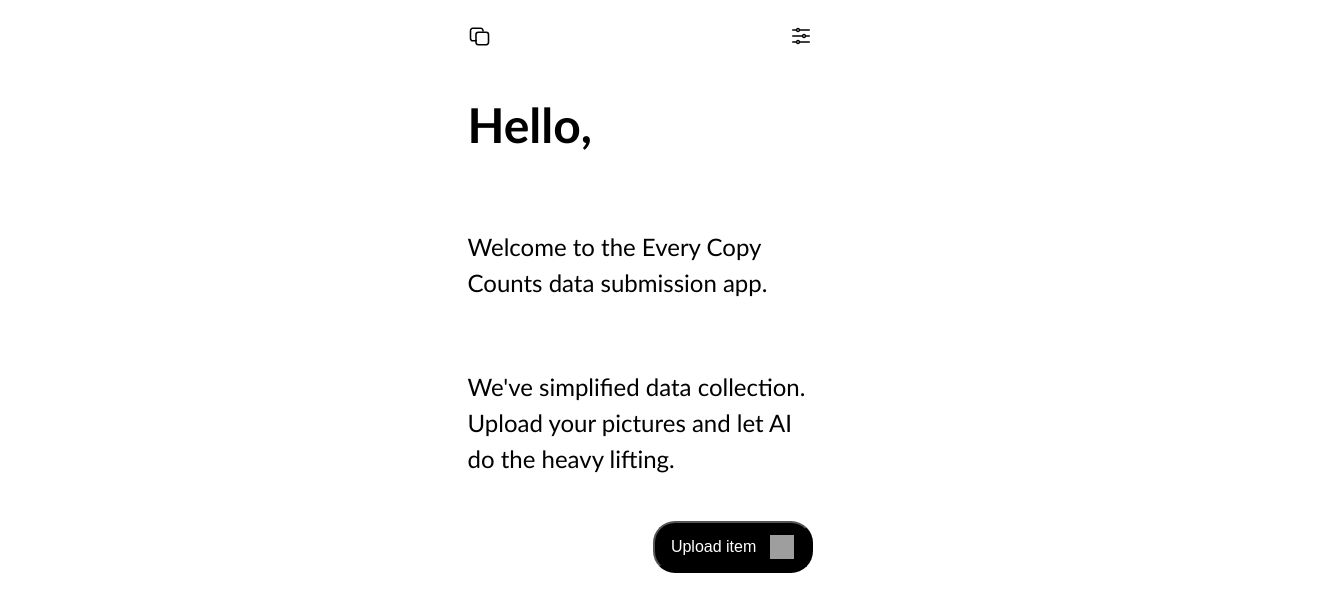
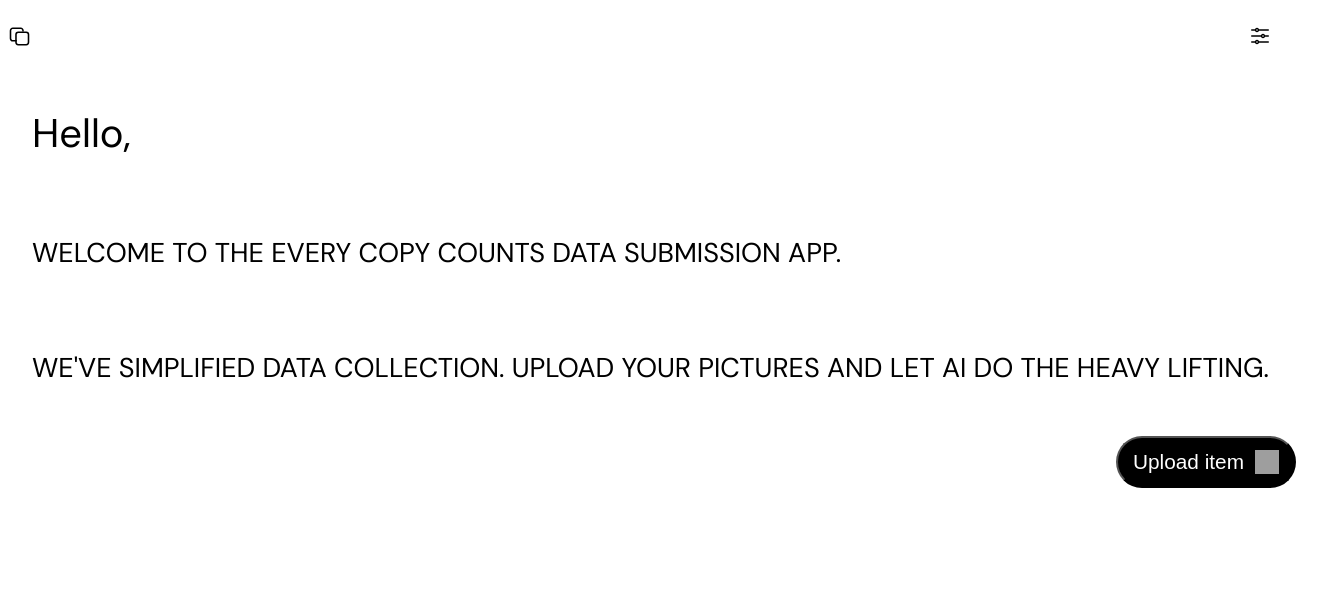
Before and after one commit to CheckersRT/ecc-data-submission-app, a Next.js app: page / in a window 1280 px wide. Shown: the top 612 px of the page, 1320 px wide, since content can reach past the window. Built offline with nearby package versions, Linux system fonts and the light colour scheme; grey boxes are pictures that could not be loaded.

Commit message:
trying to fix layout body html mismatch

```diff
--- /dev/null
+++ b/components/Layout/Layout.js
@@ -0,0 +1,23 @@
+import styled from "styled-components";
+import Image from "next/image";
+
+export default function Layout({ children }) {
+  return (
+    <>
+    <Header>
+      <Image alt="icon" src="/icon.svg" width={24} height={24} />
+      <Image alt="icon" src="/settingsIcon.svg" width={24} height={24} />
+    </Header>
+      <main>{children}</main>
+    </>
+  );
+}
+
+const Header = styled.div`
+    margin: auto;
+  height: 56px;
+  width: 100%;
+  display: flex;
+  justify-content: space-between;
+  align-items: center;
+`;
--- a/pages/_app.js
+++ b/pages/_app.js
@@ -1,11 +1,21 @@
-import { SWRConfig } from 'swr';
+import { SWRConfig } from "swr";
+import { DM_Sans } from "next/font/google";
+import Layout from "../components/Layout/Layout";
+
+const dm_Sans = DM_Sans({ subsets: ["latin"] });
 
 export default function MyApp({ Component, pageProps }) {
   return (
     <SWRConfig
       value={{ fetcher: (url) => fetch(url).then((res) => res.json()) }}
     >
-      <Component {...pageProps} />
+      <style jsx global>{`
+        html {
+          font-family: ${dm_Sans.style.fontFamily};
+        }
+      `}</style>
+      <Layout/>
+        <Component {...pageProps} />
     </SWRConfig>
   );
 }
--- a/pages/index.js
+++ b/pages/index.js
@@ -2,6 +2,9 @@ import Head from "next/head";
 import Link from "next/link";
 import styled from "styled-components";
 import Image from "next/image";
+import { DM_Sans } from "next/font/google";
+
+const dm_Sans = DM_Sans({ subsets: ["latin"] });
 
 export default function Home() {
   return (
@@ -10,11 +13,6 @@ export default function Home() {
         <title>Every Copy Counts</title>
         <link rel="icon" href="/favicon.ico" />
       </Head>
-      <Header>
-        <Image alt="icon" src="/icon.svg" width={24} height={24} />
-        <Image alt="icon" src="/settingsIcon.svg" width={24} height={24} />
-      </Header>
-
       <Main>
         <H1>Hello,</H1>
 
@@ -28,34 +26,18 @@ export default function Home() {
           <Image alt="arrow icon" src="/arrow.svg" width={24} height={24} />
         </Button>
       </Main>
-
-      {/* <footer>
-        <a
-          href="https://www.everycopycounts.co.uk"
-          target="_blank"
-          rel="noopener noreferrer"
-        >
-          Every Copy Counts
-        </a>
-      </footer> */}
     </Container>
   );
 }
 
 const Container = styled.div`
-  margin: auto;
-  width: 345px;
+  width: 100%;
+  padding: 16px 24px;
   position: relative;
-  font-family: 'Gill Sans', 'Gill Sans MT', Calibri, 'Trebuchet MS', sans-serif;
+  font-family: ${dm_Sans.style.fontFamily};
 `;
 
-const Header = styled.div`
-  height: 56px;
-  width: 100%;
-  display: flex;
-  justify-content: space-between;
-  align-items: center;
-`;
+
 
 const Main = styled.main`
 display: flex;
@@ -65,22 +47,24 @@ gap: 20px;
 `
 
 const H1 = styled.h1`
-font-size: 3rem;
+font-size: 2.5rem;
+font-weight: 400;
 `
 
 const P = styled.p`
-font-size: 1.5rem;
+font-size: 1.7rem;
 line-height: 1.5;
+text-transform: uppercase;
 `
 
 const Button = styled.button`
   align-self: end;
-  width: 160px;
+  width: 180px;
   appearance: none;
   text-decoration: none;
   background-color: black;
   padding: 12px;
-  border-radius: 22px;
+  border-radius: 26px;
   display: flex;
   justify-content: space-around;
   align-items: center;
@@ -90,7 +74,8 @@ const Button = styled.button`
 const StyledLink = styled(Link)`
   color: white;
   text-decoration: none;
-  font-size: 1rem;
+  font-size: 1.3rem;
+
 
   &:visited {
     text-decoration: none;
--- a/pages/selectType.js
+++ b/pages/selectType.js
@@ -1,4 +1,3 @@
-import styles from "../styles/SelectType.module.css";
 import Head from "next/head";
 
 export default function SelectType({ params }) {
--- a/pages/upload/[dataType]/index.js
+++ b/pages/upload/[dataType]/index.js
@@ -1,4 +1,3 @@
-import styles from "../../../styles/Upload.module.css"
 import Head from "next/head"
 import ImageUploadForm from "../../../components/ImageUploadForm/ImageUploadForm"
 import { useEffect, useState } from "react"
```
Also changed, not shown: styles/SelectType.module.css (added), styles/Upload.module.css (added).
